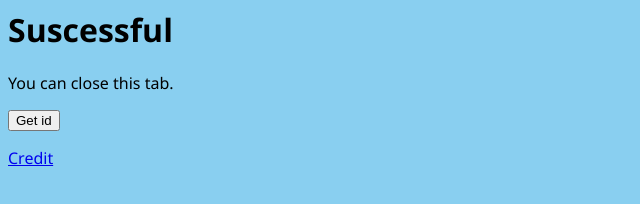
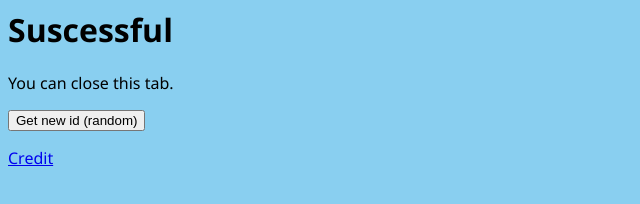
Before and after one commit to mkaroi/get-info, a plain HTML site: page completer1.html in a window 1280 px wide. Shown: the whole page, without its empty margins (0-640 px from the left). Drawn offline with Linux system fonts and the light colour scheme.

Commit message:
Update completer1.html

```diff
--- a/completer1.html
+++ b/completer1.html
@@ -22,7 +22,7 @@ body {
 <title>Complete</title>
 <div id="getnum">
 <p style="font-family:Segoe UI;" id="one"></p>
-<button onclick="random()">Get id</button>
+<button onclick="random()">Get new id (random)</button>
 
 <p id="one">
 
```
